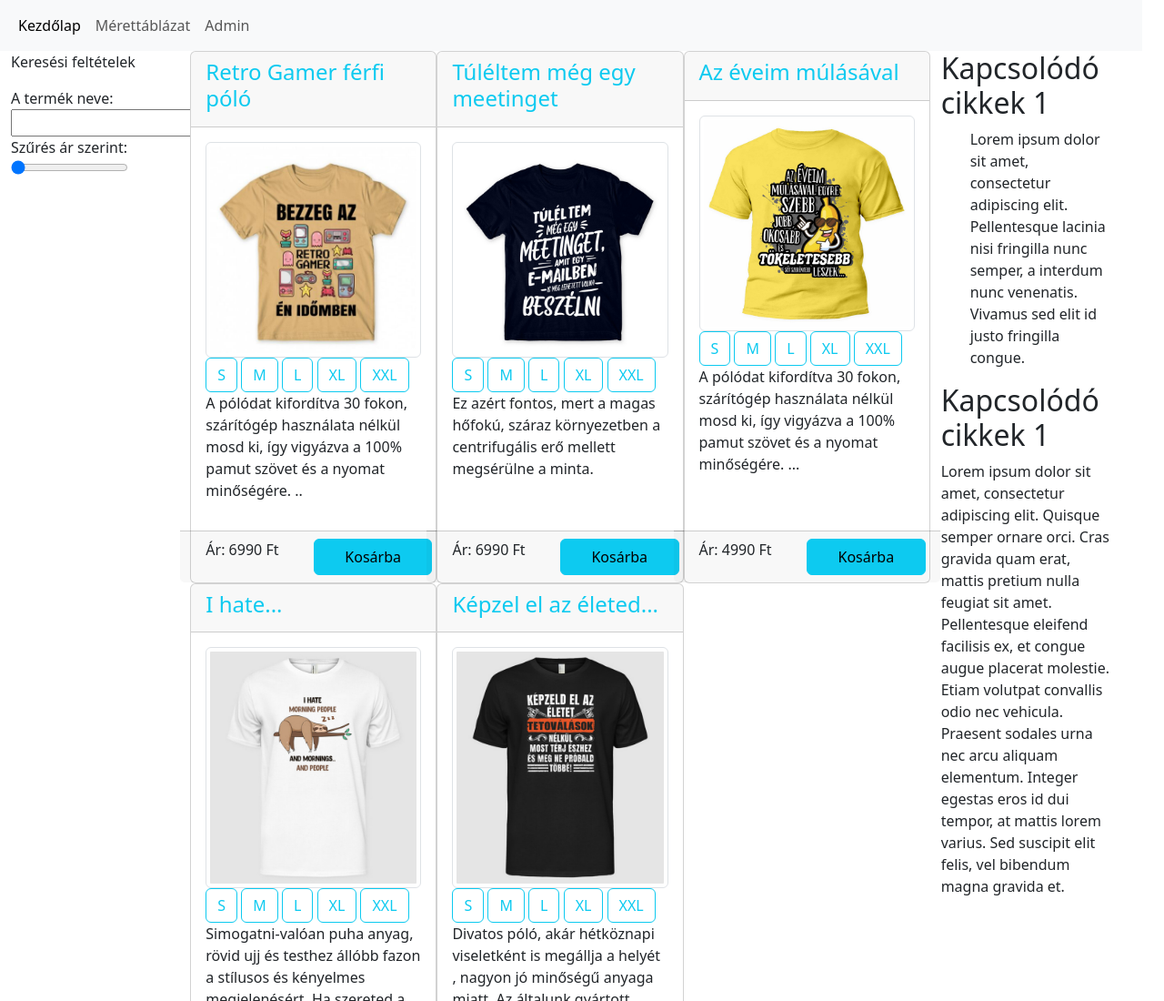
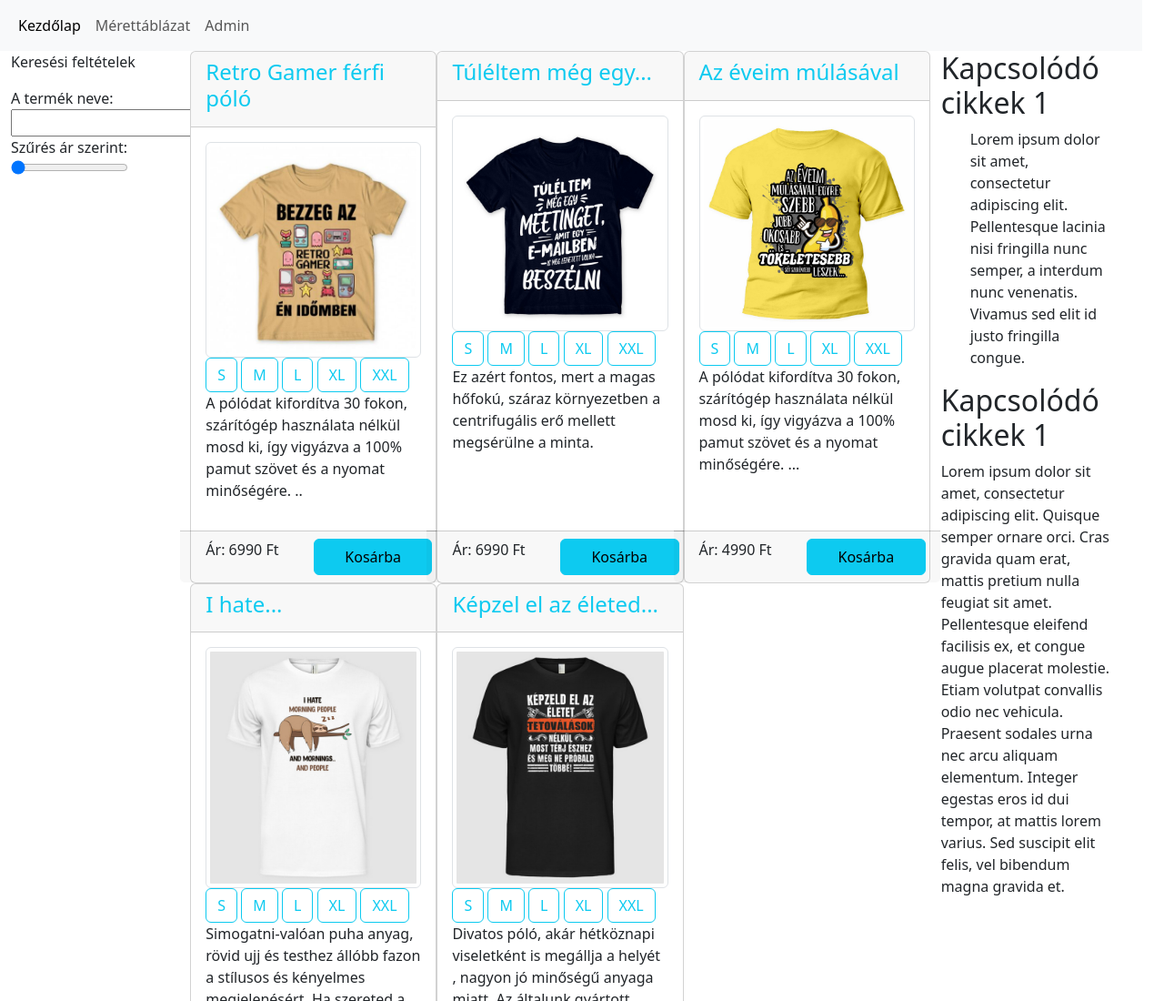
Before and after one commit to viktoriaszalkai/webaruhaz_ave, a plain HTML site: page index.html in a window 1280 px wide. Shown: the top 1100 px of the page at 91% size. Drawn offline with nearby package versions, Linux system fonts and the light colour scheme.

Commit message:
index-card-cím

```diff
--- a/index.html
+++ b/index.html
@@ -65,7 +65,7 @@
             </div>
             <div class="card col-md-4" style="padding:0px">
                 <div class="card-header">
-                    <h4 class="card-title text-info">Túléltem még egy meetinget</h4>
+                    <h4 class="card-title text-info">Túléltem még egy...</h4>
                 </div>
                 <div class="card-body">
                     <img src="kepek/polo2.jpg" alt="polo1" class="img-thumbnail">
```
